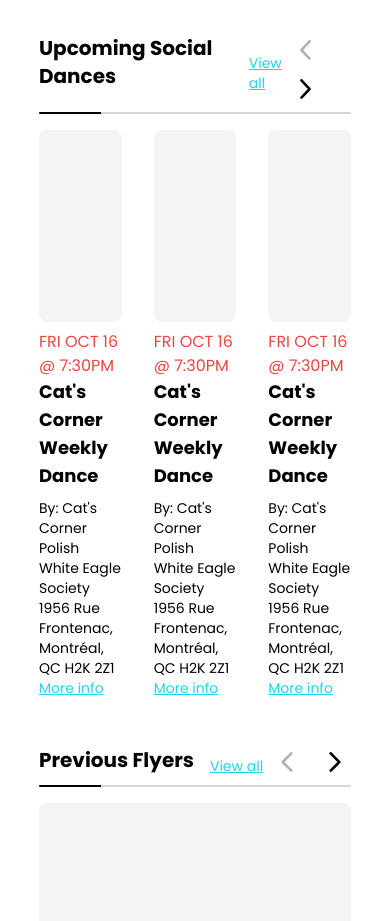
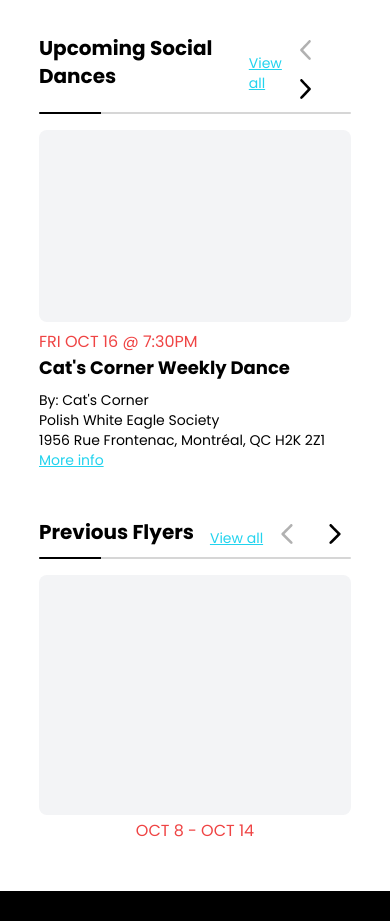
Before and after one commit to justinkwanchan/swing-schedule, a Next.js app in the folder front-end/: page / in a window 390 px wide. Shown: the part 860-1781 px from the top of the page. Built offline with nearby package versions, Linux system fonts and the light colour scheme.

Commit message:
Improve responsiveness of preview cards

```diff
--- a/front-end/src/app/components/home/dance-event-preview-card/index.tsx
+++ b/front-end/src/app/components/home/dance-event-preview-card/index.tsx
@@ -8,7 +8,7 @@
   const { id, image, datetime, title, organizer, location, address } = event;
 
   return (
-    <div className="flex flex-col flex-[0_0_33.333333%] pl-8">
+    <div className="flex flex-col flex-[0_0_100%] sm:flex-[0_0_50%] lg:flex-[0_0_33.333333%] 2xl:flex-[0_0_25%] pl-8">
       <div className="bg-gray-100 w-full h-48 rounded-lg mb-2"></div>
       <h3 className="text-red-500">{datetime}</h3>
       <h1 className="font-bold text-lg mb-2">{title}</h1>
--- a/front-end/src/app/components/home/previous-flyer-card/index.tsx
+++ b/front-end/src/app/components/home/previous-flyer-card/index.tsx
@@ -6,7 +6,7 @@
 
 export default function PreviousFlyerCard({ dates }: Props) {
   return (
-    <div className="flex flex-col flex-[0_0_100%] sm:flex-[0_0_50%] lg:flex-[0_0_33.333333%] pl-8 gap-y-1">
+    <div className="flex flex-col flex-[0_0_100%] sm:flex-[0_0_50%] lg:flex-[0_0_33.333333%] 2xl:flex-[0_0_25%] pl-8 gap-y-1">
       <div className="bg-gray-100 w-full h-60 rounded-lg"></div>
       <p className="text-red-500 self-center sm:self-start">{dates}</p>
       <Link href="" className="underline text-cyan-400 text-sm hidden sm:block">
```
